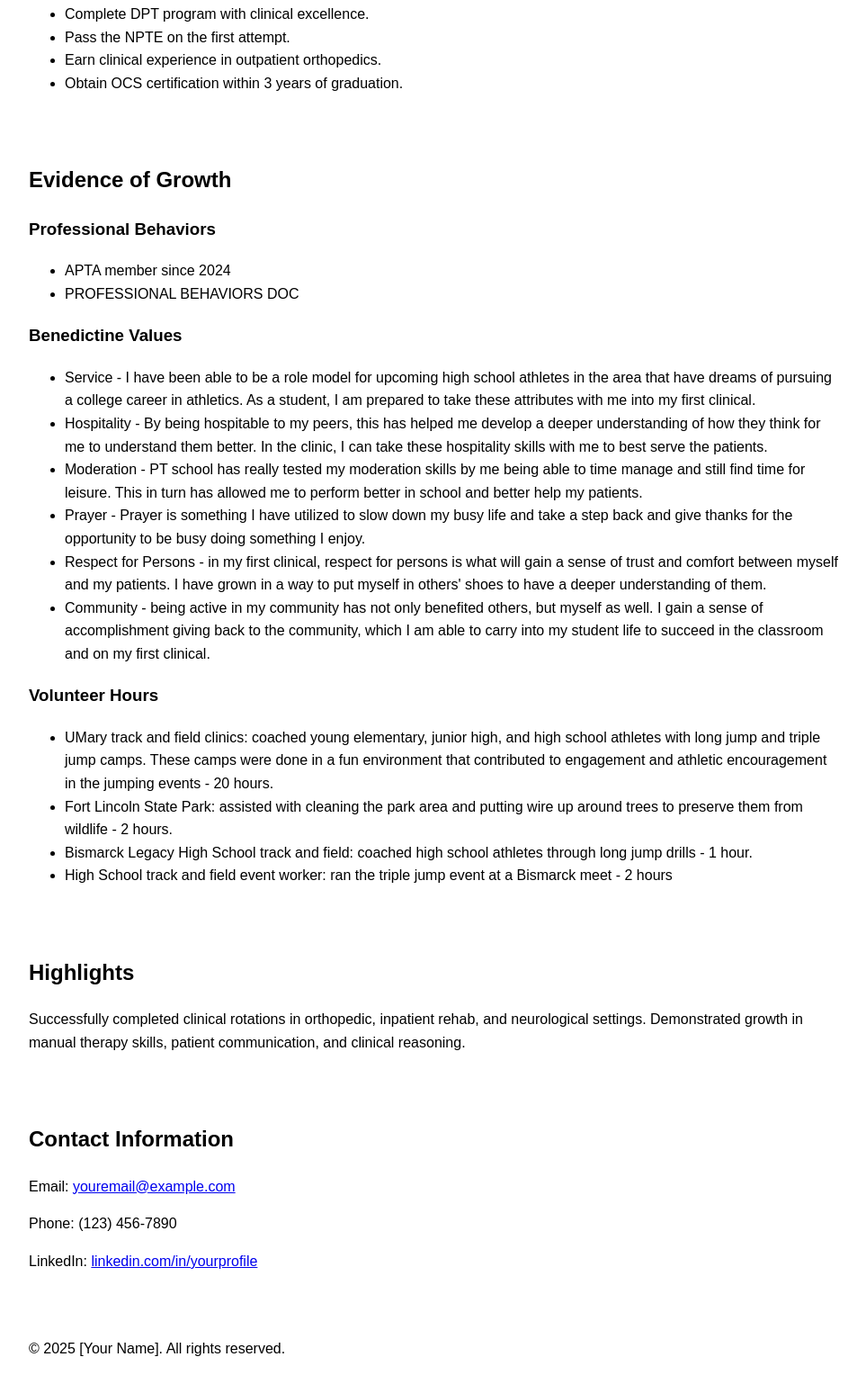
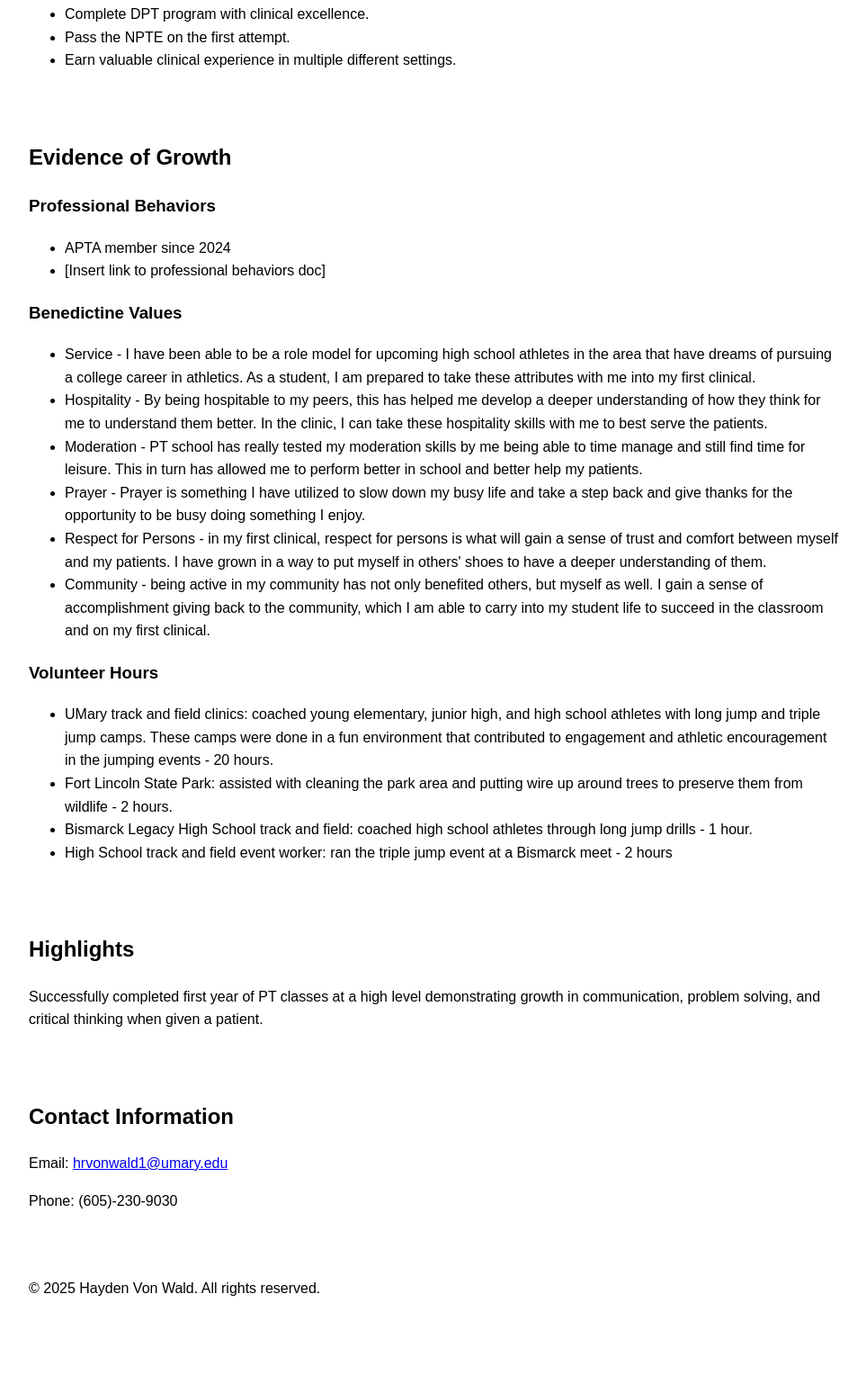
Before and after one commit to haydenvonw19/PT-Portfolio, a plain HTML site: page index.html in a window 1280 px wide. Shown: the part 807-2355 px from the top of the page at 90% size, without its empty margins (158-1121 px from the left). After the commit the page ends 2288 px from the top, so only its background shows below. Drawn offline with Linux system fonts and the light colour scheme.

Commit message:
Update index.html

```diff
--- a/index.html
+++ b/index.html
@@ -53,13 +53,12 @@
     <p>[Insert contact information or statement that references are available upon request]</p>
     <h3>Goals</h3>
     <h4>Big Picture Goal</h4>
-    <p>Become a board-certified specialist in orthopedic physical therapy and open my own clinic.</p>
+    <p>Run my own physical therapy business.</p>
     <h4>Milestone Goals</h4>
     <ul>
       <li>Complete DPT program with clinical excellence.</li>
       <li>Pass the NPTE on the first attempt.</li>
-      <li>Earn clinical experience in outpatient orthopedics.</li>
-      <li>Obtain OCS certification within 3 years of graduation.</li>
+      <li>Earn valuable clinical experience in multiple different settings.</li>
     </ul>
   </section>
 
@@ -68,7 +67,7 @@
     <h3>Professional Behaviors</h3>
     <ul>
       <li>APTA member since 2024</li>
-      <li>PROFESSIONAL BEHAVIORS DOC</li>
+      <li>[Insert link to professional behaviors doc]</li>
     </ul>
     <h3>Benedictine Values</h3>
     <ul>
@@ -90,18 +89,17 @@
 
   <section id="highlights" class="container">
     <h2>Highlights</h2>
-    <p>Successfully completed clinical rotations in orthopedic, inpatient rehab, and neurological settings. Demonstrated growth in manual therapy skills, patient communication, and clinical reasoning.</p>
+    <p>Successfully completed first year of PT classes at a high level demonstrating growth in communication, problem solving, and critical thinking when given a patient.</p>
   </section>
 
   <section id="contact" class="container">
     <h2>Contact Information</h2>
-    <p>Email: <a href="mailto:youremail@example.com">youremail@example.com</a></p>
-    <p>Phone: (123) 456-7890</p>
-    <p>LinkedIn: <a href="https://linkedin.com/in/yourprofile" target="_blank">linkedin.com/in/yourprofile</a></p>
+    <p>Email: <a href="mailto:hrvonwald1@umary.edu">hrvonwald1@umary.edu</a></p>
+    <p>Phone: (605)-230-9030 </p>
   </section>
 
   <footer class="container">
-    <p>&copy; 2025 [Your Name]. All rights reserved.</p>
+    <p>&copy; 2025 Hayden Von Wald. All rights reserved.</p>
   </footer>
 </body>
 </html>
```
